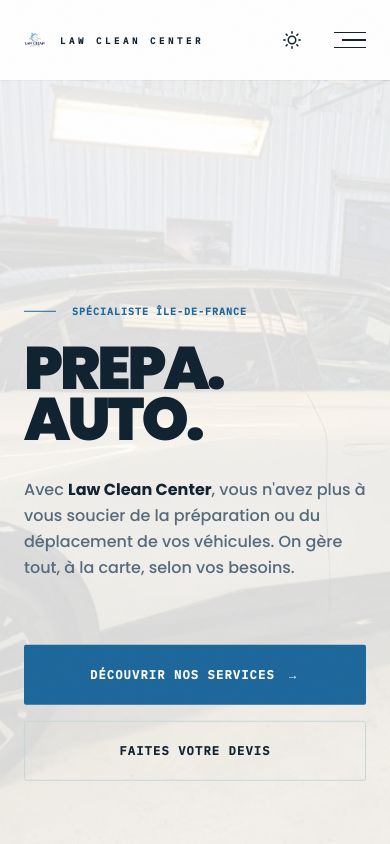
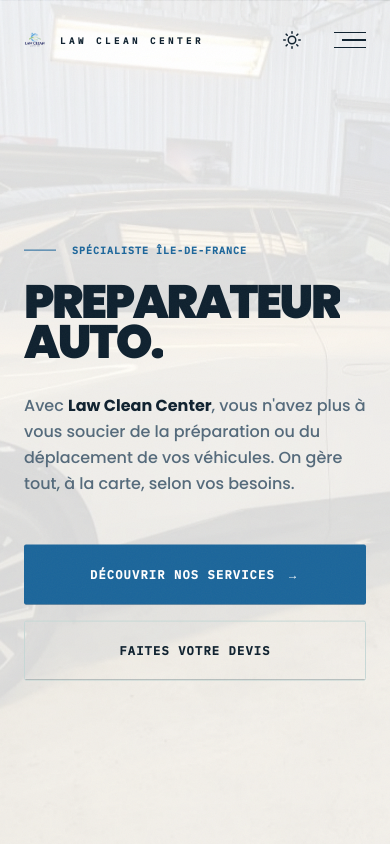
Before and after one commit to Teodev578/prepa_website, a Next.js app: page / in a window 390 px wide. Shown: the top 844 px of the page. Built offline with nearby package versions, Linux system fonts and the light colour scheme.

Commit message:
style: refactor Hero section layout to fix height, alignment, and responsive typography

```diff
--- a/components/home/Hero.tsx
+++ b/components/home/Hero.tsx
@@ -70,9 +70,9 @@
   return (
     <section
       ref={sectionRef}
-      className="bg-background min-h-[100dvh] w-full flex flex-col items-center justify-center relative overflow-hidden"
+      className="bg-background h-[100dvh] w-full relative overflow-hidden -mt-20"
     >
-      {/* BACKGROUND IMAGE WITH PARALLAX */}
+      {/* BACKGROUND IMAGE WITH PARALLAX — couvre tout le viewport */}
       <motion.div
         style={{ y: smoothYParallax, opacity: heroOpacity }}
         className="absolute inset-0 z-0 w-full h-full"
@@ -101,22 +101,23 @@
         <div className="absolute inset-0 bg-background/85 dark:bg-background/85 z-10" />
       </motion.div>
 
-      {/* FOREGROUND CONTENT */}
+      {/* FOREGROUND CONTENT — pt-20 pour passer sous le header, h-full + flex pour centrer */}
       <motion.div
         variants={containerVariants}
         initial="hidden"
         animate="show"
         style={{ y: smoothTextYParallax }}
-        className="relative z-20 w-full max-w-7xl mx-auto px-6 md:px-12 flex flex-col justify-center h-full mt-20"
+        className="relative z-20 w-full h-full pt-20 flex flex-col items-start justify-center"
       >
-        <motion.div variants={itemVariants} className="font-mono text-[10px] sm:text-xs uppercase font-semibold tracking-widest text-primary mb-6 flex items-center gap-4">
-          <span className="w-8 h-[1px] bg-primary"></span>
-          SPÉCIALISTE ÎLE-DE-FRANCE
-        </motion.div>
+        <div className="w-full max-w-7xl mx-auto px-6 md:px-12">
+          <motion.div variants={itemVariants} className="font-mono text-[10px] sm:text-xs uppercase font-semibold tracking-widest text-primary mb-6 flex items-center gap-4">
+            <span className="w-8 h-[1px] bg-primary"></span>
+            SPÉCIALISTE ÎLE-DE-FRANCE
+          </motion.div>
 
-        <h1 className="font-sans font-black text-6xl sm:text-7xl md:text-[8rem] lg:text-[10rem] tracking-tighter uppercase text-foreground leading-[0.85] mb-8 relative w-full">
+        <h1 className="font-sans font-black text-[12vw] sm:text-[10vw] md:text-[9vw] lg:text-[8vw] xl:text-[8rem] tracking-tighter uppercase text-foreground leading-[0.85] mb-8 relative w-full">
           <span className="sr-only">Law Clean Center - Préparation Esthétique B2B</span>
-          <RevealText text={"PREPA.\nAUTO."} delay={0.4} />
+          <RevealText text={"PREPARATEUR \n AUTO."} delay={0.4} />
         </h1>
 
         <motion.p
@@ -155,6 +156,7 @@
             </Link>
           </Magnetic>
         </motion.div>
+        </div>
       </motion.div>
 
       {/* SCROLL INDICATOR */}
```
